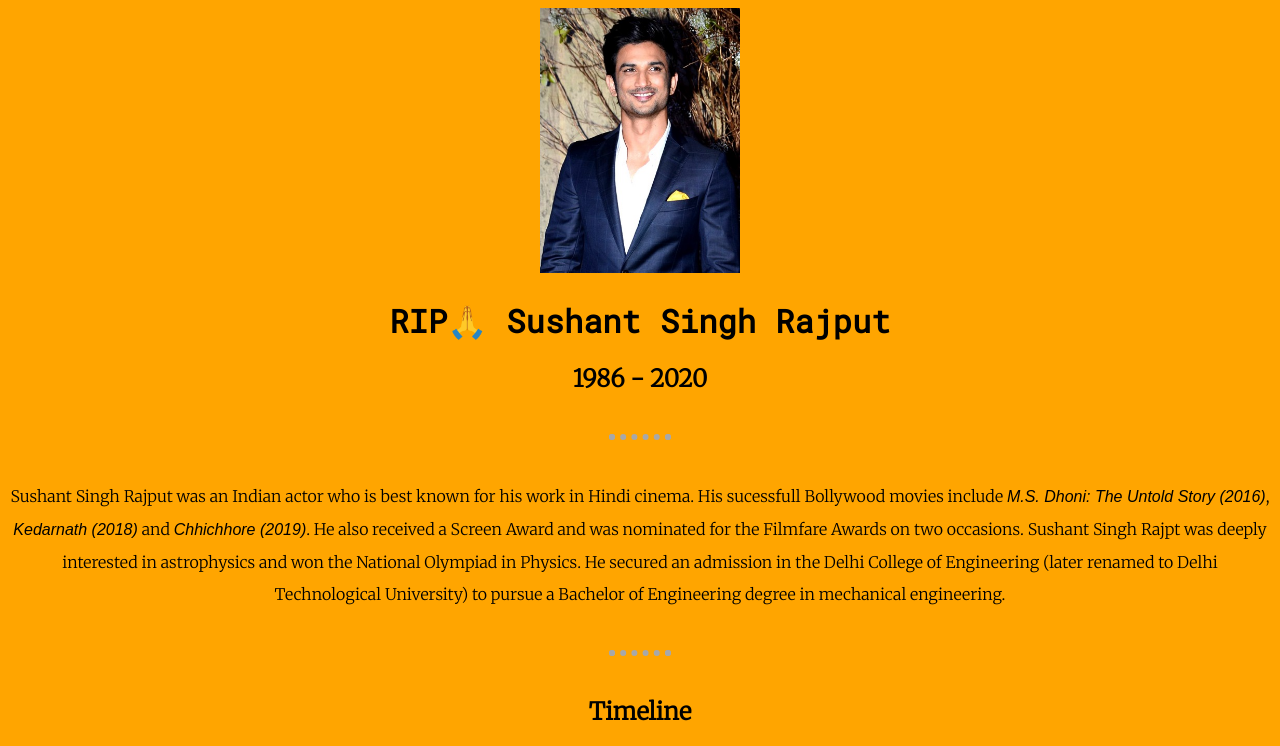
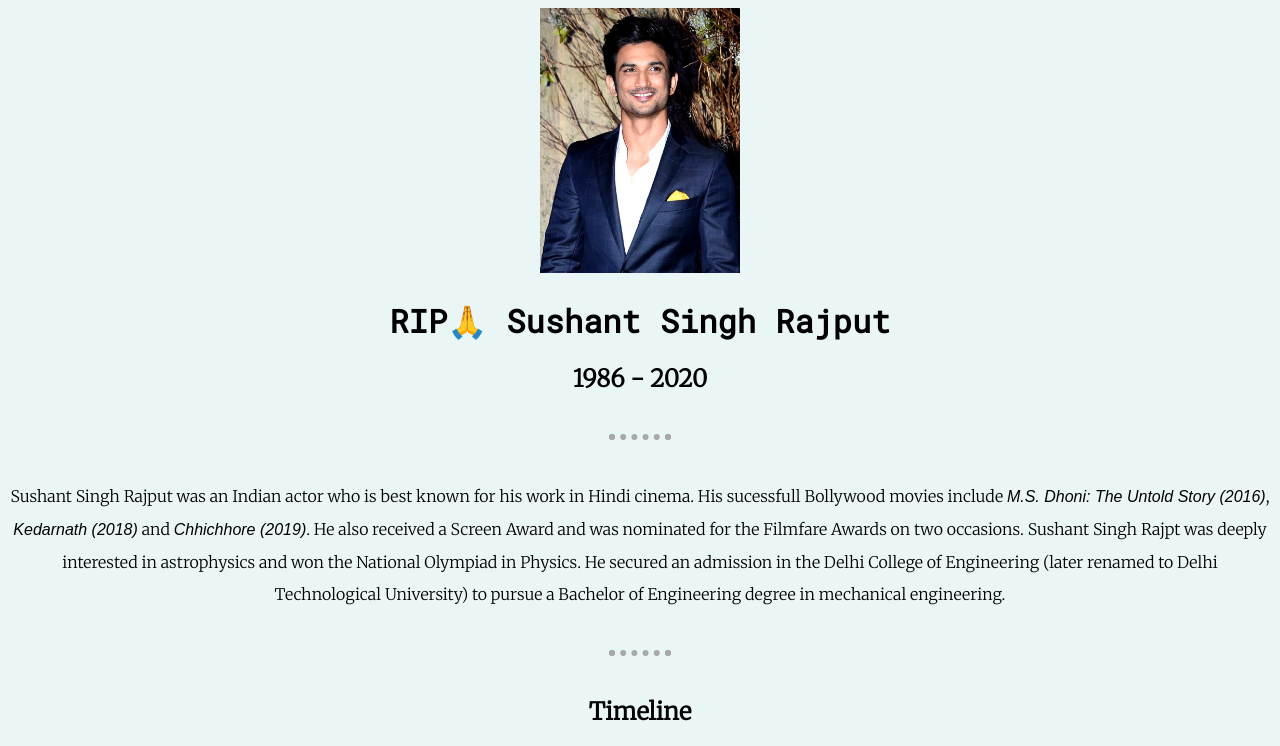
Before and after one commit to abhijeet141/Tribute-page, a plain HTML site: page index.html in a window 1280 px wide. Shown: the top 746 px of the page. Drawn offline with Linux system fonts and the light colour scheme.

Commit message:
Update styles.css

```diff
--- a/css/styles.css
+++ b/css/styles.css
@@ -1,5 +1,5 @@
 body {
-  background-color: orange;
+  background-color: #EAF6F6;
   font-family: 'Merriweather', serif;
   text-align: center;
 }
```
